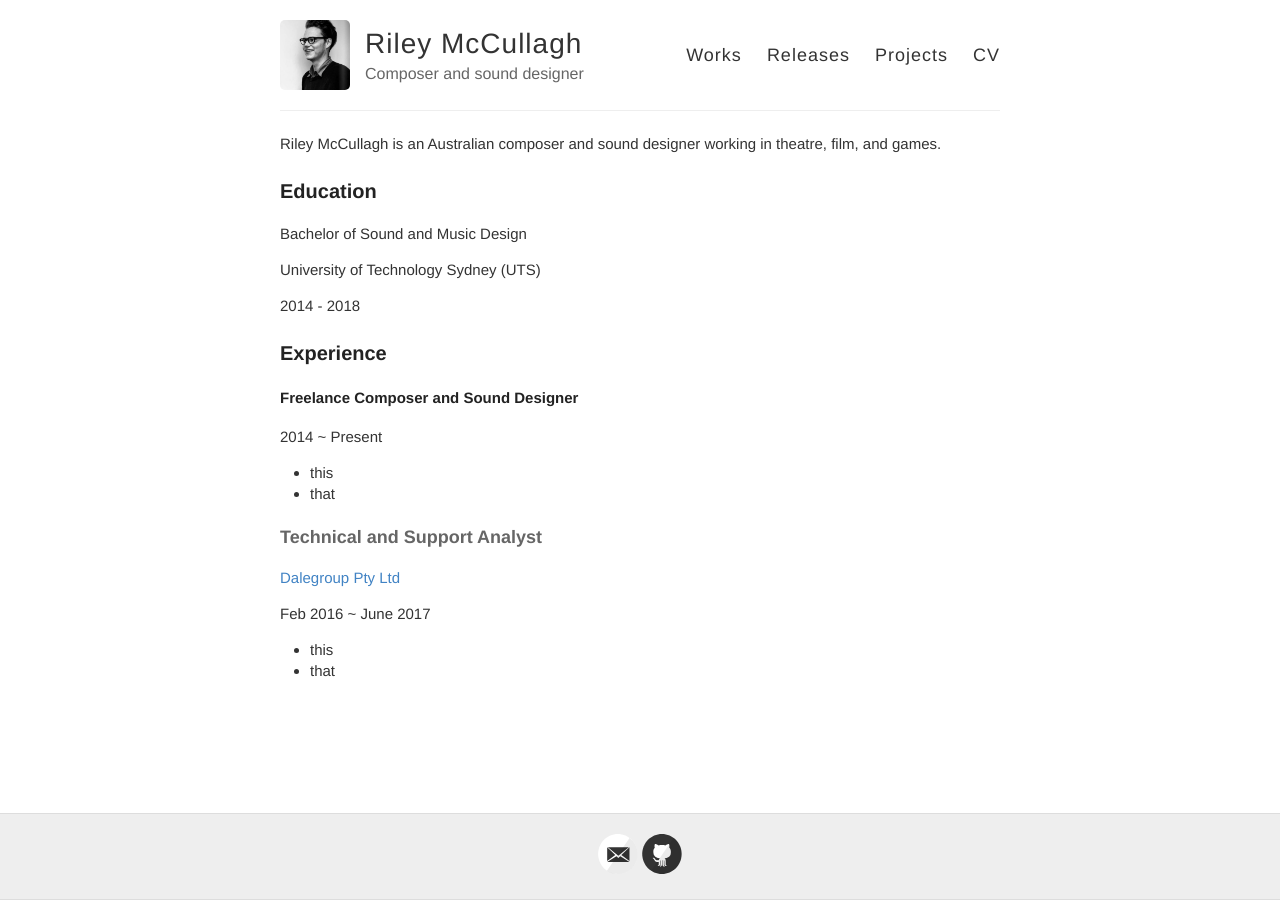
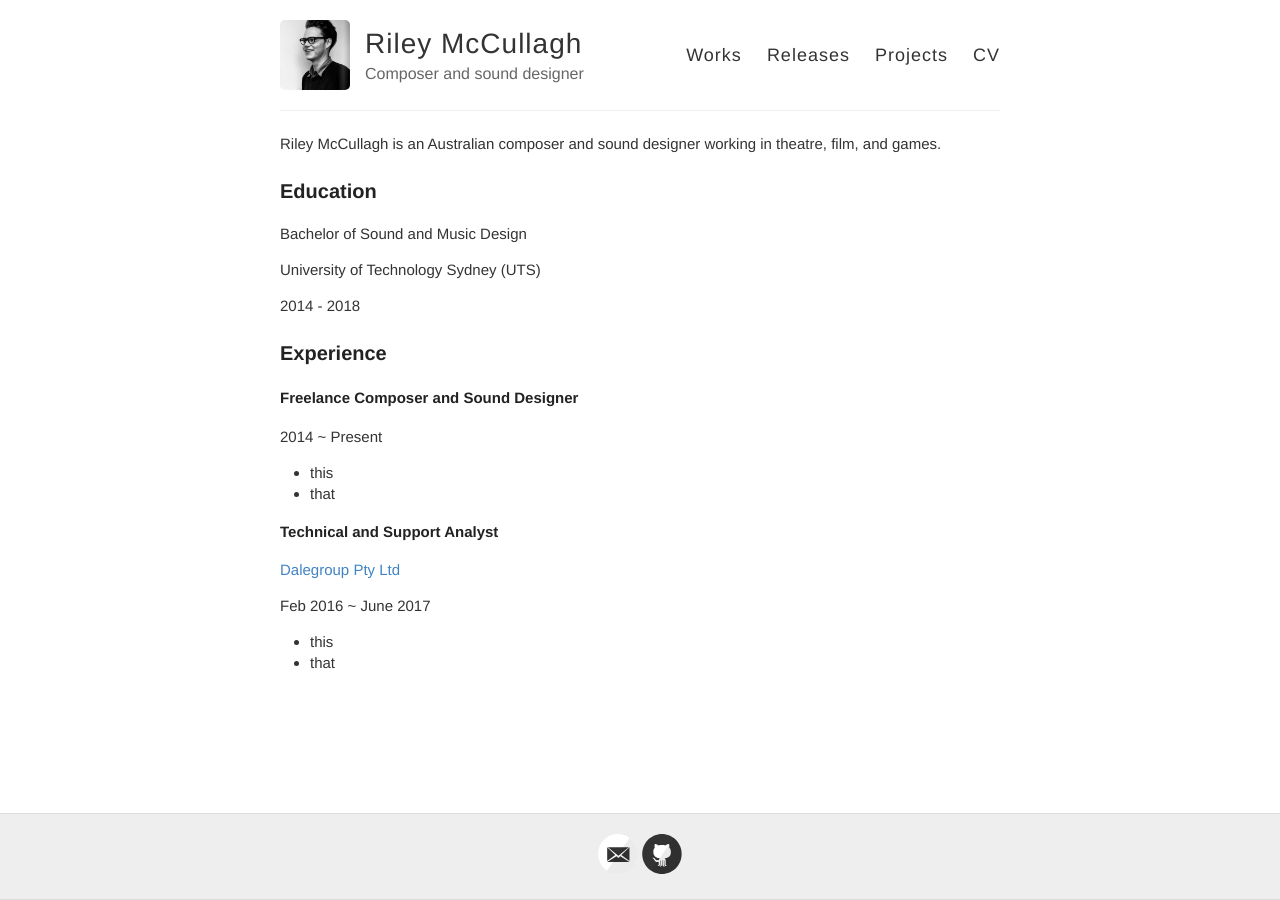
Before and after one commit to rileymccullagh/portfolio, a Jekyll site: the page built from docs/cv.md, in a window 1280 px wide. Built offline with Jekyll 4.4.1, drawn with Linux system fonts in a browser that asks for light colours.

Commit message:
one last header

```diff
--- a/docs/cv.md
+++ b/docs/cv.md
@@ -25,7 +25,7 @@ University of Technology Sydney (UTS)
 - that
 
 
-#### Technical and Support Analyst
+##### Technical and Support Analyst
 
 [Dalegroup Pty Ltd](http://dalegroup.net/)
 
```
